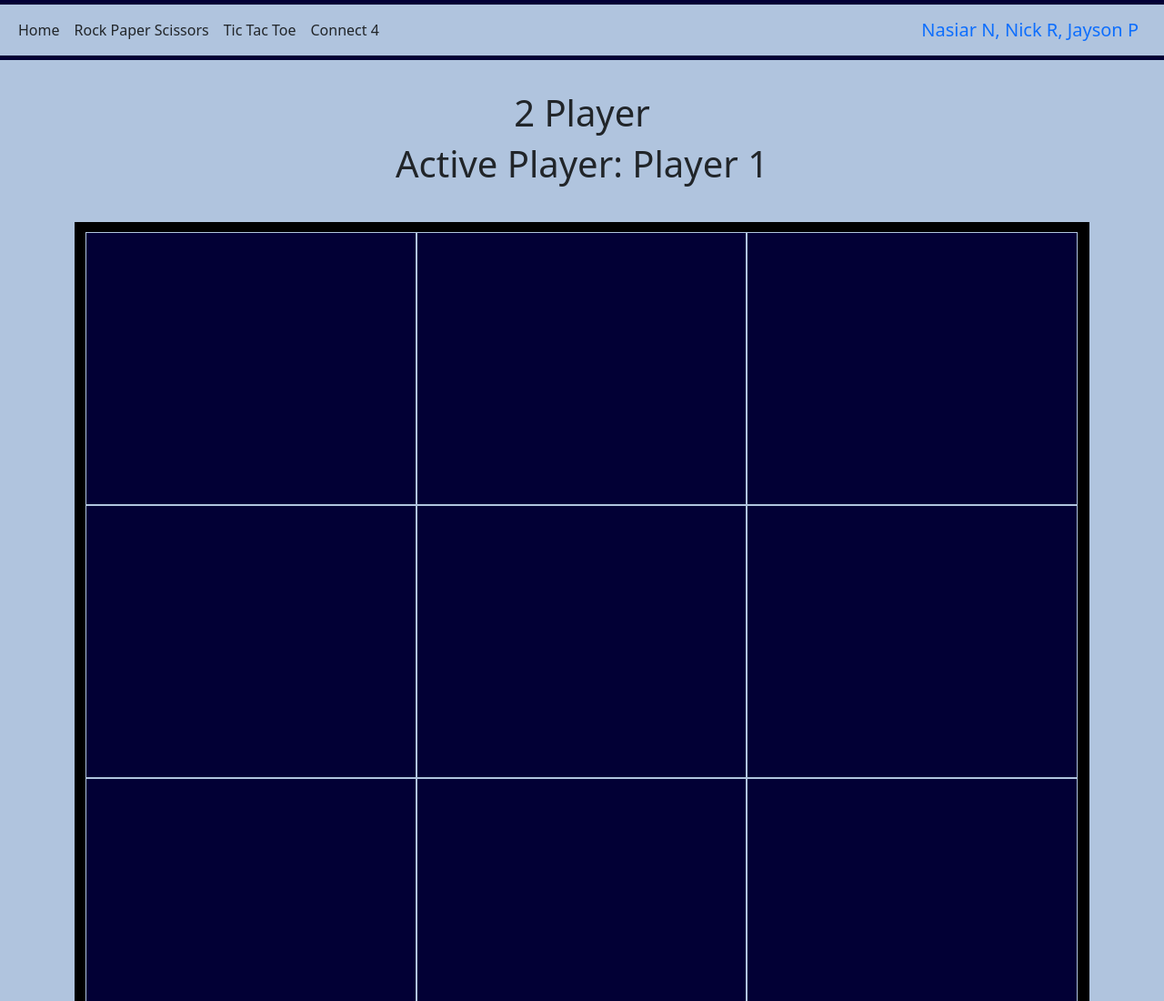
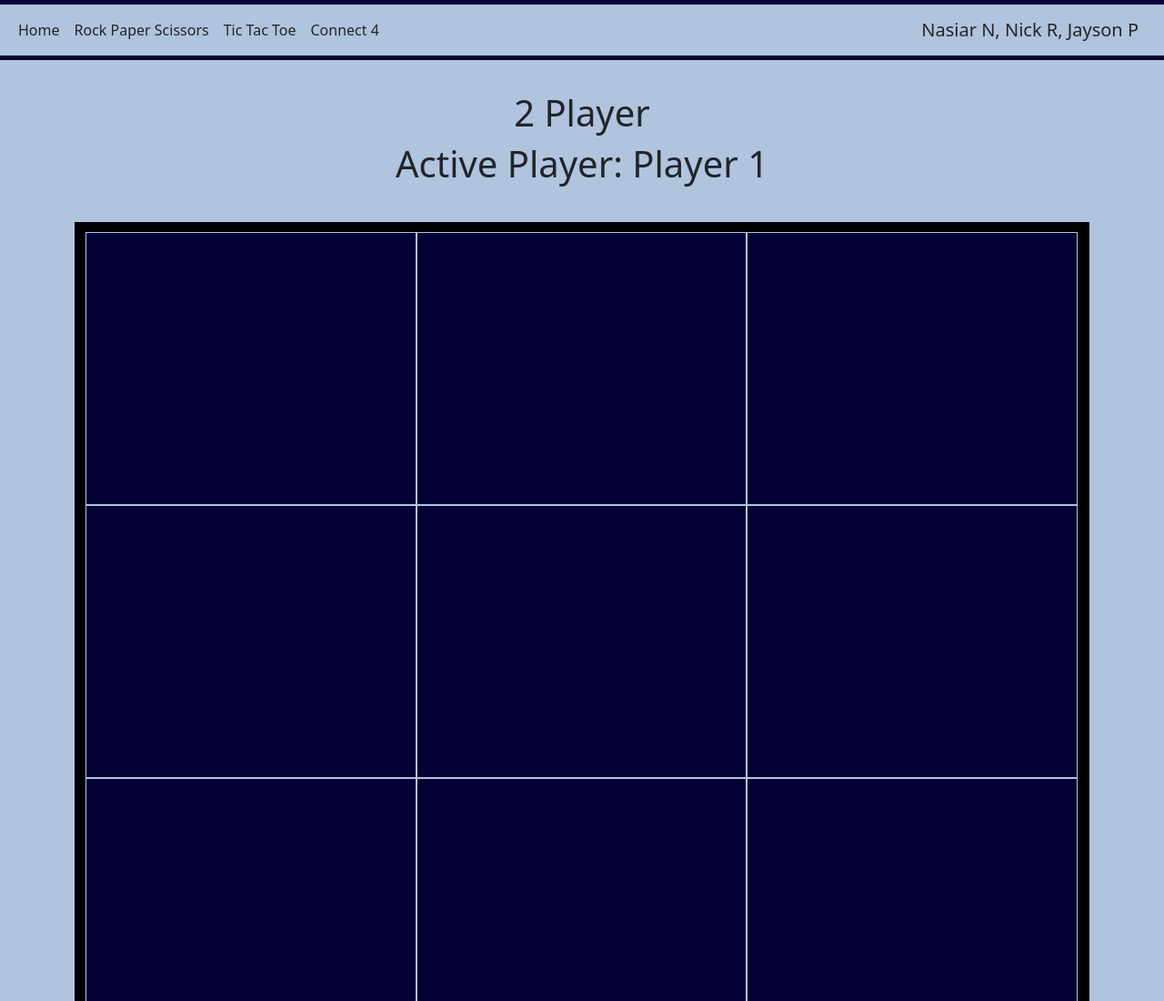
Before and after one commit to CompSciGroupProjects/Game-site-2024-group-5-7, a plain HTML site: page TicTacToe/index.html in a window 1280 px wide. Shown: the top 1100 px of the page at 91% size. Drawn offline with nearby package versions, Linux system fonts and the light colour scheme.

Commit message:
text dark

```diff
--- a/TicTacToe/index.html
+++ b/TicTacToe/index.html
@@ -26,7 +26,7 @@
                 <a class="nav-link text-dark" href="../Connect4">Connect 4</a>
             </li>
         </ul>
-        <div><a class="navbar-brand">Nasiar N, Nick R, Jayson P</a>
+        <div><a class="navbar-brand text-dark">Nasiar N, Nick R, Jayson P</a>
         </div>
     </div>
 </nav>
```
